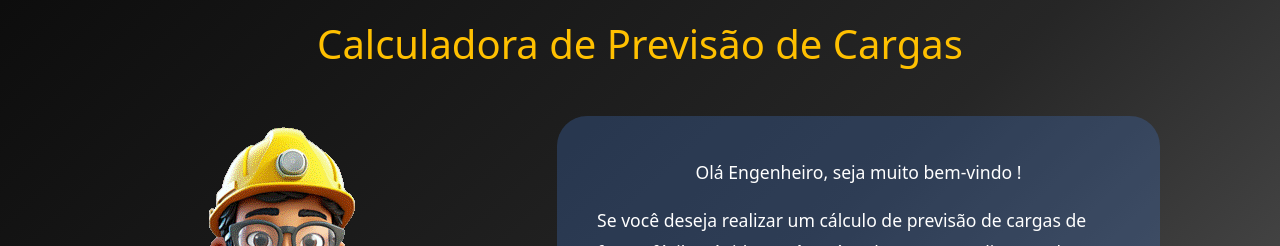
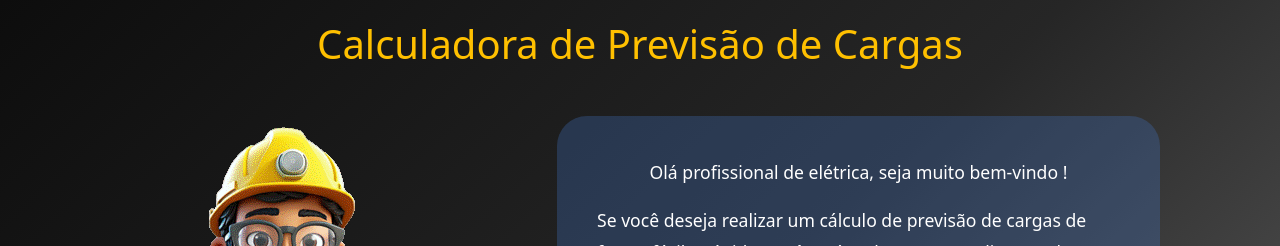
Before and after one commit to Dallas2022/previsao-cargas-calc, a React (Create React App) app in the folder 003_PROJETO/app/: page / in a window 1280 px wide. Shown: the top 246 px of the page. Built offline with nearby package versions, Linux system fonts and the light colour scheme.

Commit message:
Opening Page Text Changed

```diff
--- a/003_PROJETO/app/src/components/Abertura.jsx
+++ b/003_PROJETO/app/src/components/Abertura.jsx
@@ -28,7 +28,7 @@ function Abertura() {
                     </div>
                     <div id="divCartao" className='col-md-7 col-sm-12 align-self-center'>
                         <div id="divTexto">
-                            <p className='text-center'>Olá Engenheiro, seja muito bem-vindo !</p>
+                            <p className='text-center'>Olá profissional de elétrica, seja muito bem-vindo !</p>
                             <p>Se você deseja realizar um cálculo de previsão de cargas de forma fácil e rápida, você está no lugar certo. Clique no botão abaixo para iniciar</p>
                         </div>
 
```
Also changed, not shown: 003_PROJETO/app/src/imagens/LOGO_PBM.png (added), 003_PROJETO/app/src/imagens/LOGO_PBM_BRANCO.gif (added).
